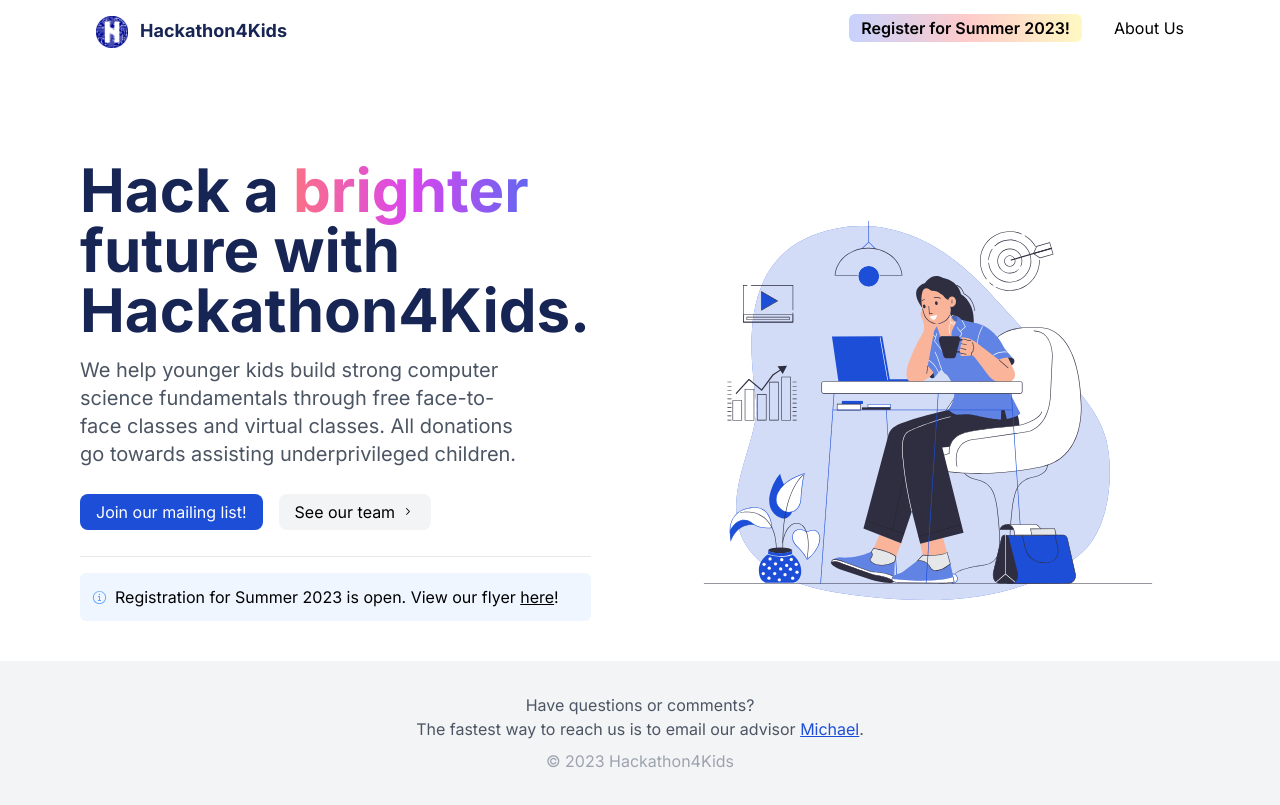
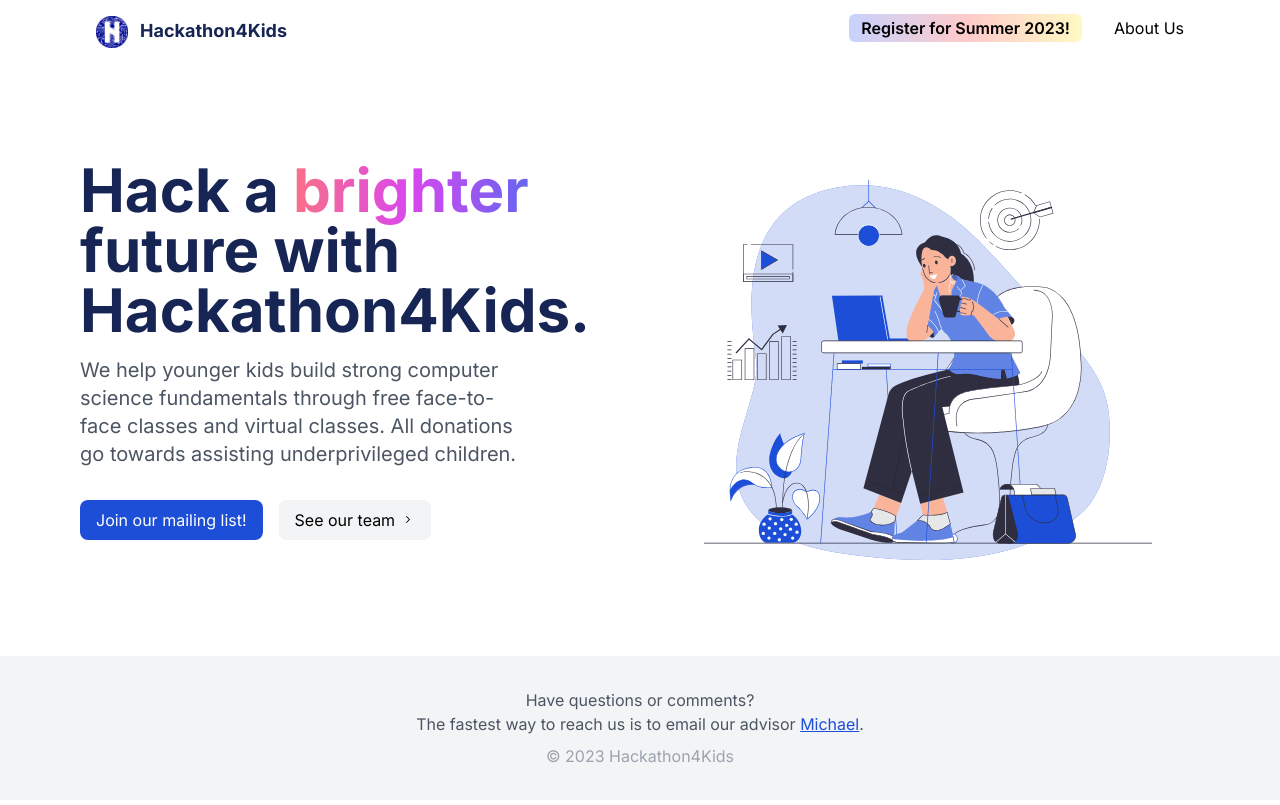
Before and after one commit to hellolol346/hackathon4kids.org, a Next.js app: page / in a window 1280 px wide. Built offline with nearby package versions, Linux system fonts and the light colour scheme.

Commit message:
fix: Prevent wrapping in middle of button text

```diff
--- a/src/app/page.tsx
+++ b/src/app/page.tsx
@@ -28,12 +28,9 @@ export default function Home() {
               underprivileged children.
             </Balancer>
           </p>
-          <a href="https://forms.gle/ou5o62fdUXCHUzxA8" target="_blank" className="px-4 py-2 bg-blue-700 text-white rounded-lg mr-4">Join our mailing list!</a>
-          <Link href="/about#instructors" className="px-4 py-2 bg-gray-100 rounded-lg">See our team <CaretRightIcon className="inline-block -translate-y-0.5" /></Link>
-          <hr className="mt-8 mb-4" />
-          <div className="p-3 rounded-md bg-blue-50 flex flex-row items-center gap-2 flex-wrap">
-            <InfoCircledIcon className="text-blue-400 text-md" />
-            <p>Registration for Summer 2023 is open. View our flyer <Link target="__blank" href="/flyer-summer-2023.png" className="underline">here</Link>!</p>
+          <div className="flex flex-row flex-wrap gap-4">
+            <a href="https://forms.gle/ou5o62fdUXCHUzxA8" target="_blank" className="px-4 py-2 bg-blue-700 text-white rounded-lg">Join our mailing list!</a>
+            <Link href="/about#instructors" className="px-4 py-2 bg-gray-100 rounded-lg">See our team <CaretRightIcon className="inline-block -translate-y-0.5" /></Link>
           </div>
         </div>
         <Image
```
